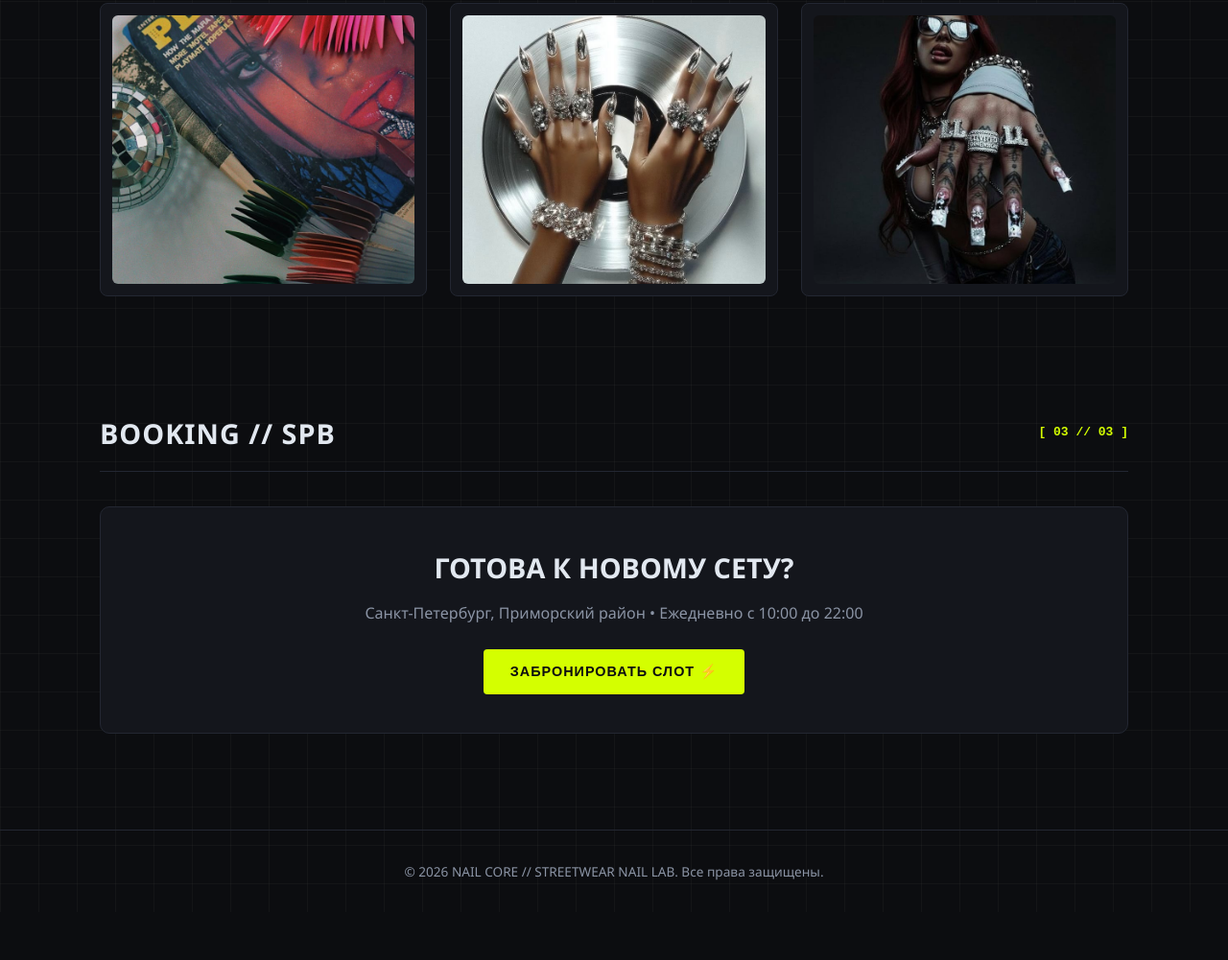
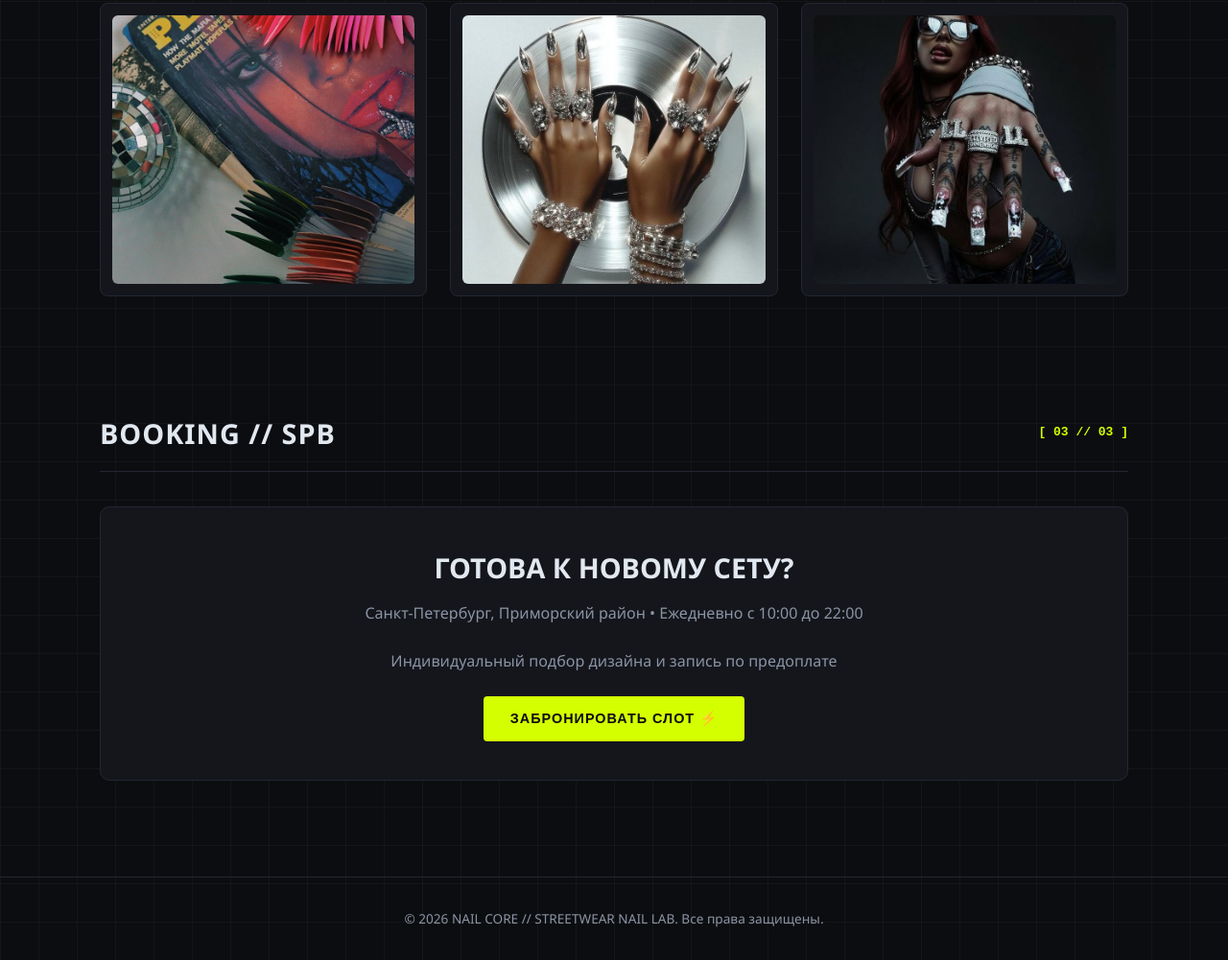
Before and after one commit to s-Skittles-S/nail_core, a plain HTML site: page index.html in a window 1280 px wide. Shown: the part 1759-2760 px from the top of the page at 96% size. Before the commit the page ends 2710 px from the top, so only its background shows below. Drawn offline with Linux system fonts and the light colour scheme.

Commit message:
Add booking note

```diff
--- a/index.html
+++ b/index.html
@@ -546,6 +546,7 @@
         <div class="booking-box">
           <h3>Готова к новому сету?</h3>
           <p>Санкт-Петербург, Приморский район • Ежедневно с 10:00 до 22:00</p>
+          <p>Индивидуальный подбор дизайна и запись по предоплате</p>
           <button class="btn-primary open-modal">ЗАБРОНИРОВАТЬ СЛОТ ⚡</button>
         </div>
       </section>
```
